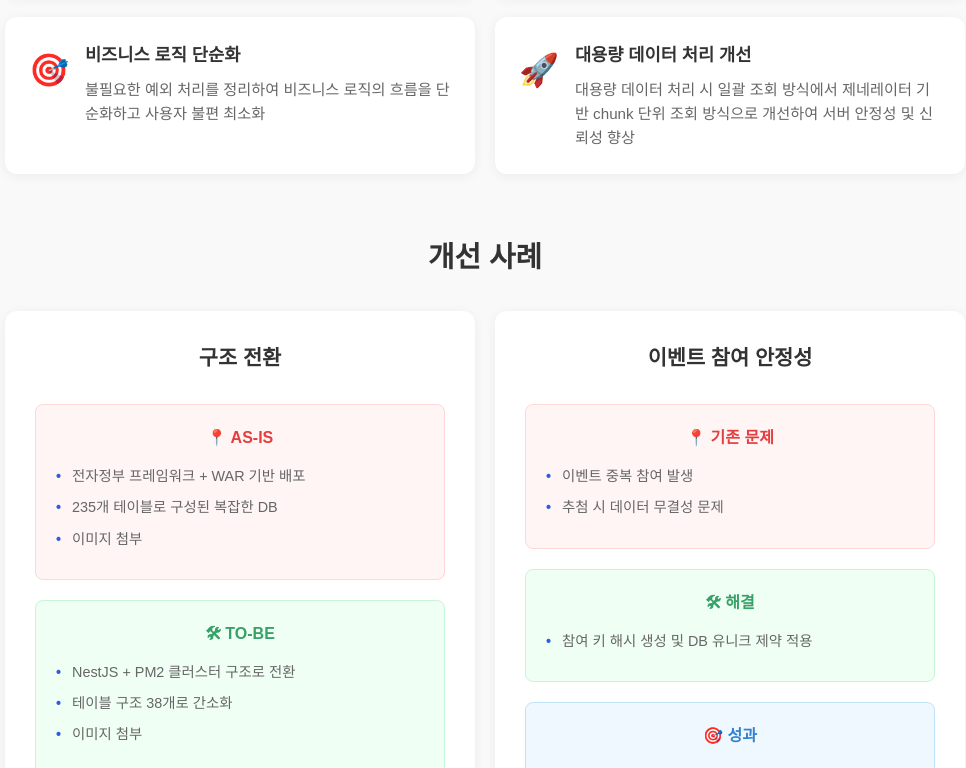
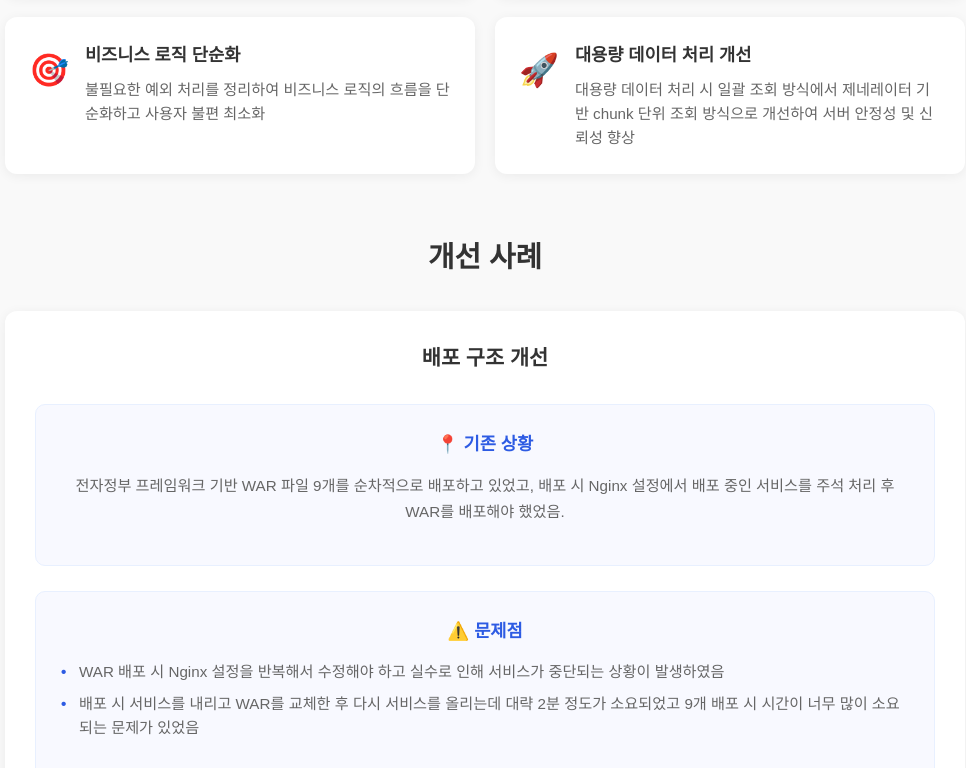
Before and after one commit to leejw951208/portfolio, a plain HTML site: page projects/project1.html in a window 1280 px wide. Shown: the part 2032-2800 px from the top of the page, without its empty margins (155-1121 px from the left). Drawn offline with Linux system fonts and the light colour scheme.

Commit message:
feat: 개선 사례 작업중

```diff
--- a/css/project-style.css
+++ b/css/project-style.css
@@ -298,80 +298,67 @@ section h2 {
 .improvement-content {
     display: flex;
     flex-direction: column;
-    gap: 20px;
+    gap: 25px;
 }
 
-.improvement-as-is {
-    padding: 20px;
-    border-radius: 8px;
-    background: #fff5f5;
-    border: 1px solid #fed7d7;
+.improvement-section {
+    padding: 25px;
+    border-radius: 10px;
+    background: #f8f9ff;
+    border: 1px solid #e8f0ff;
 }
 
-.improvement-to-be {
-    padding: 20px;
-    border-radius: 8px;
-    background: #f0fff4;
-    border: 1px solid #c6f6d5;
-}
-
-.improvement-result {
-    padding: 20px;
-    border-radius: 8px;
-    background: #f0f8ff;
-    border: 1px solid #bee3f8;
-}
-
-.improvement-as-is h4 {
-    font-size: 1rem;
+.improvement-section h4 {
+    font-size: 1.1rem;
     font-weight: 700;
-    color: #e53e3e;
+    color: #2d5be3;
     margin-bottom: 15px;
     text-align: center;
 }
 
-.improvement-to-be h4 {
-    font-size: 1rem;
-    font-weight: 700;
-    color: #38a169;
+.improvement-text {
     margin-bottom: 15px;
-    text-align: center;
 }
 
-.improvement-result h4 {
-    font-size: 1rem;
-    font-weight: 700;
-    color: #3182ce;
-    margin-bottom: 15px;
-    text-align: center;
+.improvement-text p {
+    color: #666;
+    line-height: 1.7;
+    font-size: 0.95rem;
+    margin-bottom: 0;
 }
 
-.improvement-as-is ul,
-.improvement-to-be ul,
-.improvement-result ul {
+.improvement-text ul {
     list-style: none;
     padding: 0;
     margin: 0;
     text-align: left;
 }
 
-.improvement-as-is li,
-.improvement-to-be li,
-.improvement-result li {
+.improvement-text li {
     color: #666;
     line-height: 1.6;
-    font-size: 0.9rem;
+    font-size: 0.95rem;
     margin-bottom: 8px;
-    padding-left: 16px;
+    padding-left: 18px;
     position: relative;
 }
 
-.improvement-as-is li:before,
-.improvement-to-be li:before,
-.improvement-result li:before {
+.improvement-text li:before {
     content: '•';
     color: #2d5be3;
     font-weight: bold;
     position: absolute;
     left: 0;
 }
+
+.improvement-image {
+    text-align: center;
+    margin-top: 15px;
+}
+
+.improvement-image img {
+    max-width: 100%;
+    height: auto;
+    border-radius: 8px;
+    box-shadow: 0 2px 8px rgba(0, 0, 0, 0.1);
+}
--- a/projects/project1.html
+++ b/projects/project1.html
@@ -26,9 +26,9 @@
                 <section class="project-overview">
                     <h2>프로젝트 개요</h2>
                     <p class="project-description">
-                        전자정부 프레임워크 기반의 레거시 시스템을 Node.js 환경으로 전환하는 작업을 수행했습니다. 기존
-                        Java 기반 시스템을 현대적인 TypeScript + NestJS 환경으로 마이그레이션하여 개발 효율성과 시스템
-                        성능을 크게 향상시켰습니다.
+                        전자정부 프레임워크 기반의 레거시 시스템을 Node.js 환경으로 전환하는 작업을 수행했습니다.<br />
+                        기존 Java 기반 시스템을 Node.js 환경으로 마이그레이션하여 개발 효율성과 시스템 성능을 크게
+                        향상시켰습니다.
                     </p>
                 </section>
 
@@ -61,7 +61,7 @@
                                     <span class="count">2명</span>
                                 </div>
                                 <div class="team-member">
-                                    <span class="role">앱 개발</span>
+                                    <span class="role">앱</span>
                                     <span class="count">2명</span>
                                 </div>
                             </div>
@@ -182,55 +182,61 @@
                     <h2>개선 사례</h2>
                     <div class="improvement-cards-container">
                         <div class="improvement-card">
-                            <h3>구조 전환</h3>
+                            <h3>배포 구조 개선</h3>
                             <div class="improvement-content">
-                                <div class="improvement-as-is">
-                                    <h4>📍 AS-IS</h4>
+                                <div class="improvement-section">
+                                    <h4>📍 기존 상황</h4>
+                                    <div class="improvement-text">
+                                        <p>
+                                            전자정부 프레임워크 기반 WAR 파일 9개를 순차적으로 배포하고 있었고, 배포 시
+                                            Nginx 설정에서 배포 중인 서비스를 주석 처리 후 WAR를 배포해야 했었음.
+                                        </p>
+                                    </div>
+                                </div>
+
+                                <div class="improvement-section">
+                                    <h4>⚠️ 문제점</h4>
+                                    <div class="improvement-text">
                                         <ul>
-                                        <li>전자정부 프레임워크 + WAR 기반 배포</li>
-                                        <li>235개 테이블로 구성된 복잡한 DB</li>
-                                        <li>이미지 첨부</li>
-                                    </ul>
-                                </div>
-                                <div class="improvement-to-be">
-                                    <h4>🛠 TO-BE</h4>
-                                    <ul>
-                                        <li>NestJS + PM2 클러스터 구조로 전환</li>
-                                        <li>테이블 구조 38개로 간소화</li>
-                                        <li>이미지 첨부</li>
-                                    </ul>
-                                </div>
-                                <div class="improvement-result">
-                                    <h4>🎯 Result</h4>
-                                    <ul>
-                                        <li>배포 시간 10분 → 3분</li>
-                                        <li>유지보수 비용/시간 절감</li>
+                                            <li>
+                                                WAR 배포 시 Nginx 설정을 반복해서 수정해야 하고 실수로 인해 서비스가
+                                                중단되는 상황이 발생하였음
+                                            </li>
+                                            <li>
+                                                배포 시 서비스를 내리고 WAR를 교체한 후 다시 서비스를 올리는데 대략 2분
+                                                정도가 소요되었고 9개 배포 시 시간이 너무 많이 소요되는 문제가 있었음
+                                            </li>
                                         </ul>
                                     </div>
                                 </div>
-                        </div>
-                        <div class="improvement-card">
-                            <h3>이벤트 참여 안정성</h3>
-                            <div class="improvement-content">
-                                <div class="improvement-as-is">
-                                    <h4>📍 기존 문제</h4>
+
+                                <div class="improvement-section">
+                                    <h4>🛠 해결 방안</h4>
+                                    <div class="improvement-text">
                                         <ul>
-                                        <li>이벤트 중복 참여 발생</li>
-                                        <li>추첨 시 데이터 무결성 문제</li>
+                                            <li>
+                                                Node.js 환경으로 전환하면서 PM2를 사용하여 서비스를 내렸다 올리는
+                                                번거로움 없이 클러스터 모드로 무중단 배포 환경을 구성하였음
+                                            </li>
+                                            <li>
+                                                명령어로 간단하게 배포할 수 있게 되어 실수가 발생할 확률이 줄어들었고
+                                                배포 시간 또한 기존 15분이 넘는 시간에서 3분으로 단축하였음
+                                            </li>
                                         </ul>
                                     </div>
-                                <div class="improvement-to-be">
-                                    <h4>🛠 해결</h4>
+                                </div>
+
+                                <div class="improvement-section">
+                                    <h4>🎯 개선 결과</h4>
+                                    <div class="improvement-text">
                                         <ul>
-                                        <li>참여 키 해시 생성 및 DB 유니크 제약 적용</li>
+                                            <li>배포 시간 단축 (15분 → 3분)</li>
+                                            <li>무중단 배포로 서비스 가용성 향상</li>
+                                            <li>
+                                                개발 및 유지보수 효율성 크게 향상 (배포 시간 단축으로 개발 효율성 향상)
+                                            </li>
                                         </ul>
                                     </div>
-                                <div class="improvement-result">
-                                    <h4>🎯 성과</h4>
-                                    <ul>
-                                        <li>중복 참여 100% 차단</li>
-                                        <li>사용자 만족도 및 운영 효율 개선</li>
-                                    </ul>
                                 </div>
                             </div>
                         </div>
```
Also changed, not shown: images/project1/as-is.png (added), images/project1/to-be.png (added). Lines whose indentation alone changed are shown as unchanged.
